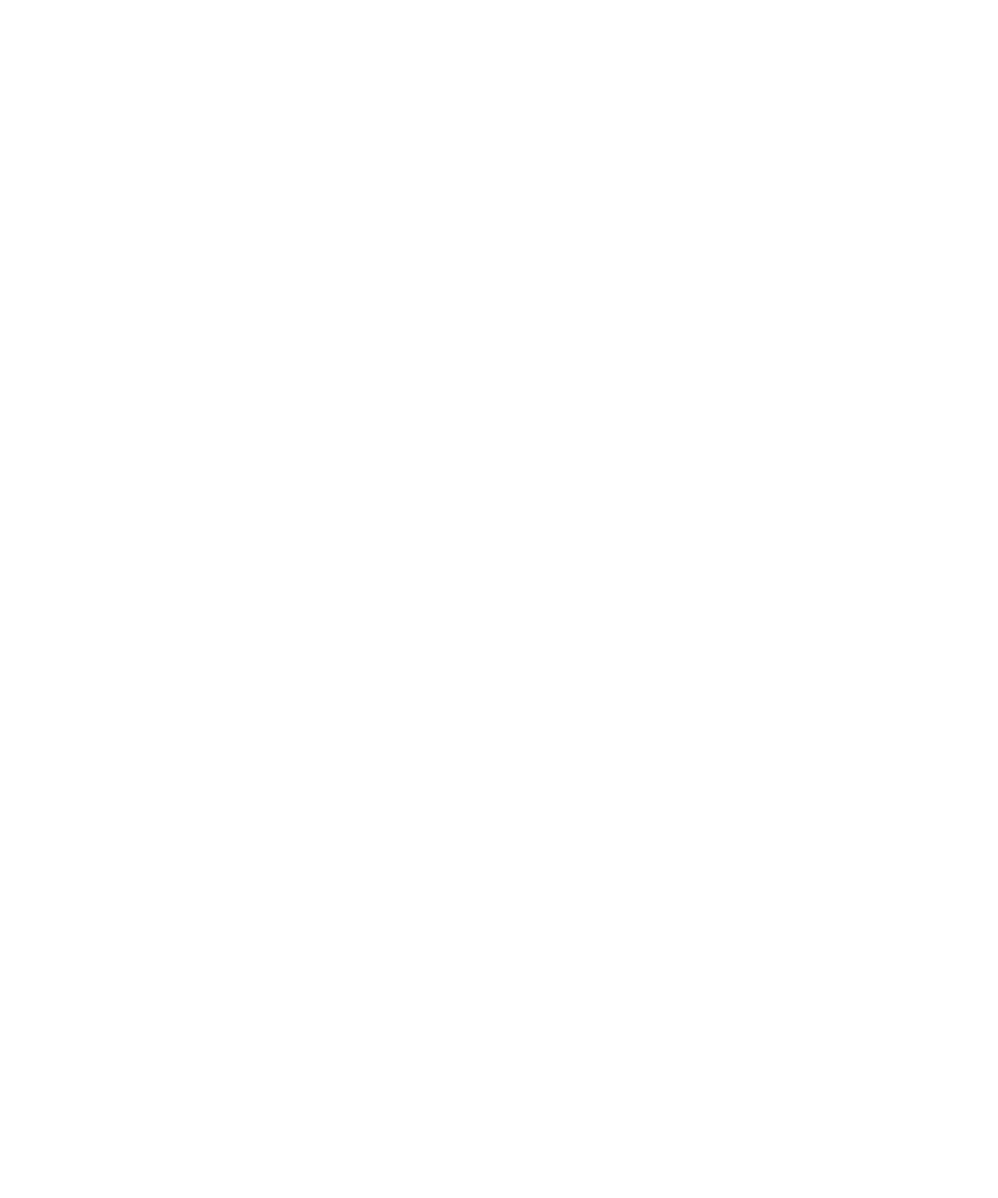
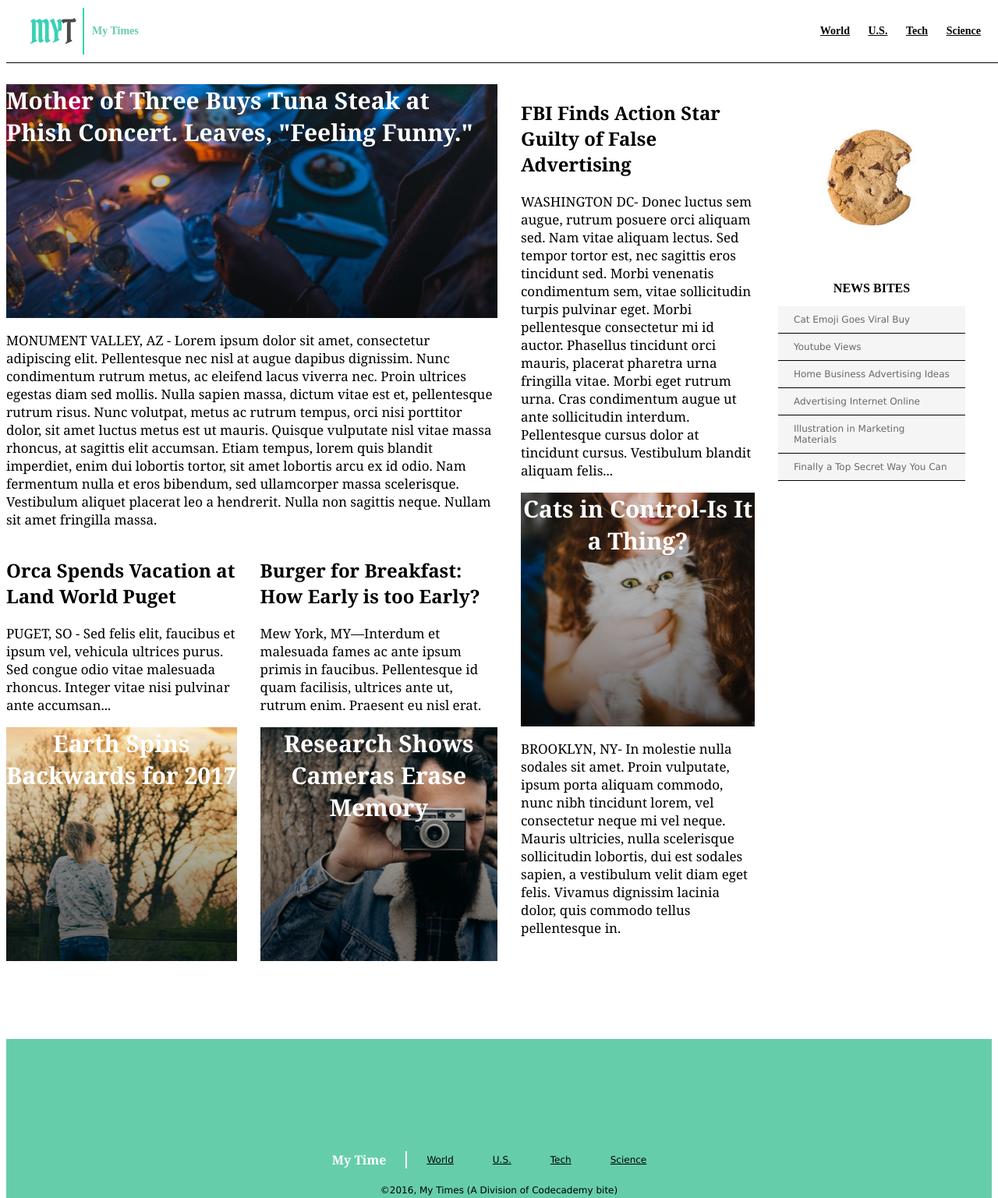
Before and after one commit to park6944/My-Time, a plain HTML site: page index.html in a window 1280 px wide. Shown: the top 1537 px of the page at 78% size. Before the commit the page ends 800 px from the top, so only its background shows below. Drawn offline with Linux system fonts and the light colour scheme.

Commit message:
Second Commit

```diff
--- a/index.html
+++ b/index.html
@@ -1,11 +1,121 @@
 <!DOCTYPE html>
 <html lang="en">
+
 <head>
     <meta charset="UTF-8">
     <title>My Time</title>
     <link rel="stylesheet" href="./resources/css/style.css" type="text/css">
 </head>
+
 <body>
+    <div class="header">
+        <div class="logo">
+            <img src="./resources/images/img-myt-logo.jpg" alt="My Time Logo">
+            <p>My Times</p>
+        </div>
+        <div class="nav">
+            <ul>
+                <li><a href="#">World</a></li>
+                <li><a href="#">U.S.</a></li>
+                <li><a href="#">Tech</a></li>
+                <li><a href="#">Science</a></li>
+            </ul>
+        </div>
+    </div>
+    <div class="column">
+        <!--First Column-->
+        <div class="column large">
+            <div class="story-main">
+                <div class="main-image">
+                    <span>
+                        Mother of Three Buys Tuna Steak at Phish Concert. Leaves, "Feeling Funny."
+                    </span>
+                </div>
+                <div class="narative">
+                    <p>
+                        MONUMENT VALLEY, AZ - Lorem ipsum dolor sit amet, consectetur adipiscing elit. Pellentesque nec nisl at augue dapibus dignissim. Nunc condimentum rutrum metus, ac eleifend lacus viverra nec. Proin ultrices egestas diam sed mollis. Nulla sapien massa, dictum vitae est et, pellentesque rutrum risus. Nunc volutpat, metus ac rutrum tempus, orci nisi porttitor dolor, sit amet luctus metus est ut mauris. Quisque vulputate nisl vitae massa rhoncus, at sagittis elit accumsan. Etiam tempus, lorem quis blandit imperdiet, enim dui lobortis tortor, sit amet lobortis arcu ex id odio. Nam fermentum nulla et eros bibendum, sed ullamcorper massa scelerisque. Vestibulum aliquet placerat leo a hendrerit. Nulla non sagittis neque. Nullam sit amet fringilla massa.
+                    </p>
+                </div>
+            </div>
+            <div class="story">
+                <div class="story-left">
+                    <div class="narative">
+                        <h2>Orca Spends Vacation at Land World Puget</h2>
+                        <p>PUGET, SO - Sed felis elit, faucibus et ipsum vel, vehicula ultrices purus. Sed congue odio vitae malesuada rhoncus. Integer vitae nisi pulvinar ante accumsan...</p>
+                    </div>
+                    <div class="image-left">
+                        <span>Earth Spins Backwards for 2017</span>
+                    </div>
+                </div>
+                <div class="story-right">
+                    <div class="narative">
+                        <h2>Burger for Breakfast: How Early is too Early?</h2>
+                        <p>Mew York, MY—Interdum et malesuada fames ac ante ipsum primis in faucibus. Pellentesque id quam facilisis, ultrices ante ut, rutrum enim. Praesent eu nisl erat.</p>
+                    </div>
+                    <div class="image-right">
+                        <span>Research Shows Cameras Erase Memory</span>
+                    </div>
+                </div>
+            </div>
+        </div>
+        <!--Second Column-->
+        <div class="column medium">
+            <div class="story-up">
+                <div class="narative">
+                    <h2>FBI Finds Action Star Guilty of False Advertising</h2>
+                    <p>WASHINGTON DC- Donec luctus sem augue, rutrum posuere orci aliquam sed. Nam vitae aliquam lectus. Sed tempor tortor est, nec sagittis eros tincidunt sed. Morbi venenatis condimentum sem, vitae sollicitudin turpis pulvinar eget. Morbi pellentesque consectetur mi id auctor. Phasellus tincidunt orci mauris, placerat pharetra urna fringilla vitae. Morbi eget rutrum urna. Cras condimentum augue ut ante sollicitudin interdum. Pellentesque cursus dolor at tincidunt cursus. Vestibulum blandit aliquam felis...</p>
+                </div>
+
+            </div>
+            <div story-down>
+                <div class="image-down">
+                    <span>Cats in Control-Is It a Thing?</span>
+                </div>
+                <div class="narative">
+                    <p>BROOKLYN, NY- In molestie nulla sodales sit amet. Proin vulputate, ipsum porta aliquam commodo, nunc nibh tincidunt lorem, vel consectetur neque mi vel neque. Mauris ultricies, nulla scelerisque sollicitudin lobortis, dui est sodales sapien, a vestibulum velit diam eget felis. Vivamus dignissim lacinia dolor, quis commodo tellus pellentesque in.</p>
+                </div>
+            </div>
+        </div>
+        <!--Third Column-->
+        <div class="column small">
+            <img class="image-small" src="./resources/images/img-news-bite.png" alt="Cookie">
+            <div class="news-bite">
+                <h2>NEWS BITES</h2>
+            </div>
+            <div class="nb-list">
+                <span>Cat Emoji Goes Viral Buy</span>
+                <span>Youtube Views</span>
+                <span>Home Business Advertising Ideas</span>
+                <span>Advertising Internet Online</span>
+                <span>Illustration in Marketing Materials</span>
+                <span>Finally a Top Secret Way You Can</span>
+            </div>
+        </div>
+    </div>
+    <!--    Footer  -->
+    <div class="footer">
+        <!--       Two Block for My time and Navigation-->
+
+        <div class="info">
+            <span class="my-time">My Time</span>
+
+            <div class="navi">
+                <span><a href="#">World</a></span>
+                <span><a href="#">U.S.</a></span>
+                <span><a href="#">Tech</a></span>
+                <span><a href="#">Science</a></span>
+            </div>
+        </div>
+
+
+
+        <!--       One block for Footer -->
+        <div class="copyright">
+            <span>&copy;2016, My Times (A Division of Codecademy bite)</span>
+        </div>
+
+    </div>
 
 </body>
+
 </html>
--- a/resources/css/style.css
+++ b/resources/css/style.css
@@ -0,0 +1,255 @@
+/*div {
+    border: .5px solid black;
+}*/
+
+/*Header Part*/
+
+.header {
+    display: flex;
+    font-family: "Verdana" sans-serif;
+    font-size: 14px;
+    font-weight: bold;
+    justify-content: space-between;
+    align-items: center;
+    border-bottom: 1px solid black;
+    height: 80px;
+    position: fixed;
+    width: 100%;
+    z-index: 5;
+    top: 0;
+    background-color: white;
+}
+
+.logo {
+    display: flex;
+    color: mediumaquamarine;
+    align-items: center;
+    padding-left: 30px;
+}
+
+.logo p {
+    padding-left: 10px;
+}
+
+.nav {
+    display: flex;
+    align-items: center;
+    padding-right: 30px;
+}
+
+.nav ul li {
+    display: inline-block;
+    padding-left: 20px;
+
+}
+
+.nav ul li a {
+    color: black;
+}
+
+
+
+
+/*        Main Content        */
+
+.column {
+    display: flex;
+    position: relative;
+    top: 50px;
+    padding-bottom: 100px;
+}
+
+
+/* Common Point in Main Content */
+
+.narative p {
+    font-family: Georgia;
+    font-size: 17px;
+    color: black;
+}
+
+.narative h2 {
+    font-family: Georgia;
+}
+
+
+
+
+/*first column*/
+
+.column.large {
+    width: 630px;
+    display: flex;
+    flex-direction: column;
+    margin-right: 30px;
+}
+
+.column.large span {
+    font-family: Georgia;
+    font-weight: bold;
+    font-size: 30px;
+    color: white;
+}
+
+/*Column 1 - Main Story*/
+
+.story-main {
+    display: flex;
+    flex-direction: column;
+}
+
+
+.main-image {
+    background-image: url("../images/img-story-main.png");
+    height: 300px;
+    display: flex;
+    background-size: cover;
+}
+
+/*Column 1 - Both*/
+
+.story {
+    display: flex;
+}
+
+.story span {
+    text-align: center;
+}
+
+/*Column 1 - Left Story*/
+
+.image-left {
+    background-image: url("../images/img-story-2.png");
+    height: 300px;
+    background-size: cover;
+    display: flex;
+}
+
+.story-left {
+    display: flex;
+    flex-direction: column;
+    justify-content: space-between;
+    margin-right: 30px;
+}
+
+/*Column 1 - Right Story*/
+
+.image-right {
+    background-image: url("../images/img-story-3.png");
+    height: 300px;
+    display: flex;
+    background-size: cover;
+}
+
+.story-right {
+    display: flex;
+    flex-direction: column;
+    justify-content: space-between;
+
+}
+
+
+
+
+/*Second Column*/
+
+.column.medium {
+    width: 300px;
+    display: flex;
+    flex-direction: column;
+    margin-right: 30px;
+}
+
+.column.medium span {
+    font-family: Georgia;
+    font-weight: bold;
+    font-size: 30px;
+    color: white;
+}
+
+/*Column 2 - Up*/
+
+/*Column 2 - Down*/
+
+.image-down {
+    background-image: url("../images/img-story-1.png");
+    height: 300px;
+    display: flex;
+    background-size: cover;
+}
+
+
+
+.image-down span {
+    text-align: center;
+}
+
+
+/*Third Column*/
+
+.column.small {
+    width: 240px;
+    display: flex;
+    flex-direction: column;
+}
+
+.column.small h2 {
+    font-size: 16px;
+    font-weight: bold;
+    text-align: center;
+}
+
+.nb-list span {
+    background-color: WhiteSmoke;
+    font-family: Verdana;
+    font-size: 12px;
+    color: DimGray;
+    display: block;
+    padding: 10px 20px;
+    border-bottom: 1px solid black;
+}
+
+/*Footer*/
+
+.footer {
+    display: flex;
+    flex-direction: column;
+    justify-content: center;
+    align-items: center;
+    height: 325px;
+    background-color: MediumAquamarine;
+    margin: auto;
+    font-family: Verdana;
+    font-size: 12px;
+}
+
+
+.info {
+    display: flex;
+    justify-content: center;
+    align-items: center;
+
+}
+
+.my-time {
+   font-family: Georgia;
+    font-size: 16px;
+    font-weight: bold;
+    color: white;
+    padding-right: 25px;
+    border-right: 2px solid white;
+}
+
+.navi {
+    display: flex;
+}
+
+
+.navi span{
+    display: inline-block;
+    padding: 25px;
+}
+
+.navi a {
+    color: black;
+}
```
